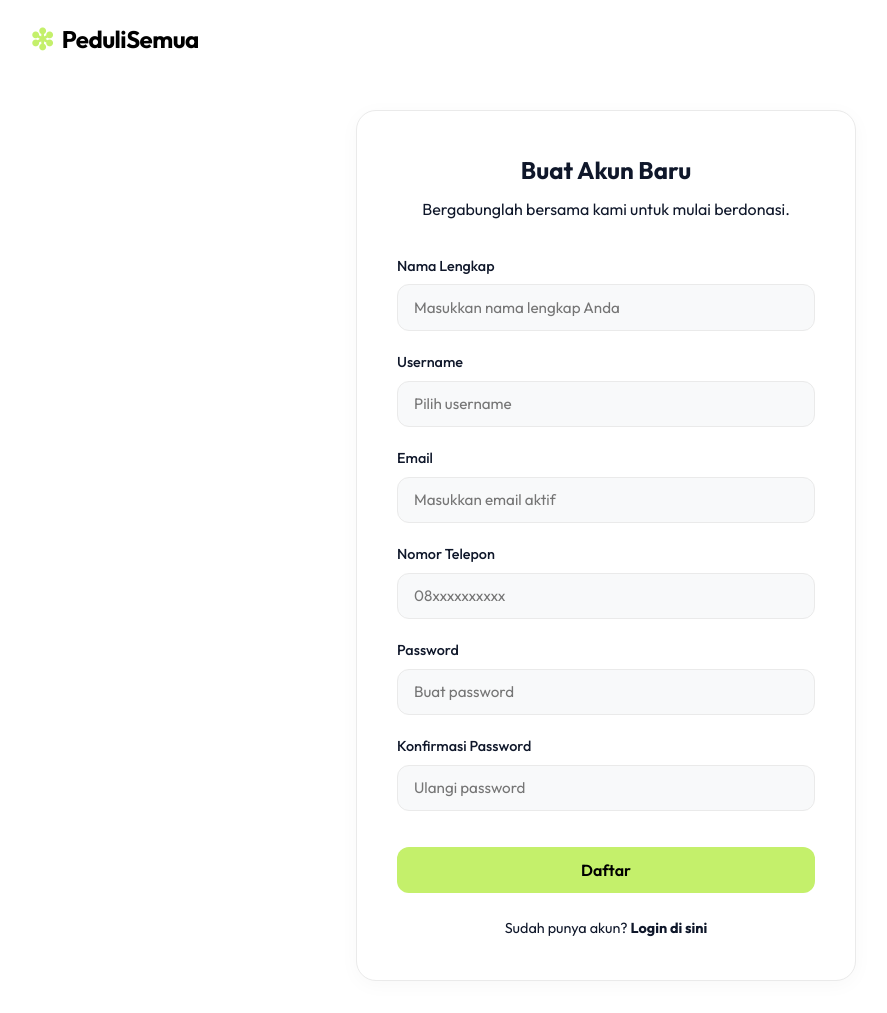
After one commit to audriskasula/MiniProject-1_PrkProgweb, a PHP site: page /register.php in a window 1280 px wide. The commit adds this page. Shown: the whole page, without its empty margins (34-921 px from the left). Run offline with PHP 8.4, Linux system fonts and the light colour scheme.

Commit message:
Feat : user register

```diff
--- /dev/null
+++ b/register.php
@@ -0,0 +1,158 @@
+<?php
+session_start();
+require 'koneksi.php';
+
+if (isset($_SESSION['user_id'])) {
+    header("Location: index.php");
+    exit();
+}
+
+$error = "";
+$success = "";
+
+if ($_SERVER["REQUEST_METHOD"] == "POST") {
+    $nama_lengkap = trim($_POST['nama_lengkap']);
+    $username = trim($_POST['username']);
+    $email = trim($_POST['email']);
+    $no_telepon = trim($_POST['no_telepon']);
+    $password = $_POST['password'];
+    $confirm_password = $_POST['confirm_password'];
+
+    // Basic Validation
+    if ($password !== $confirm_password) {
+        $error = "Password dan Konfirmasi Password tidak cocok!";
+    } else {
+        // Cek apakah username atau email sudah ada
+        $stmt_check = $conn->prepare("SELECT id FROM users WHERE username = ? OR email = ?");
+        $stmt_check->bind_param("ss", $username, $email);
+        $stmt_check->execute();
+        $result_check = $stmt_check->get_result();
+
+        if ($result_check->num_rows > 0) {
+            $error = "Username atau Email sudah terdaftar!";
+        } else {
+            // Hash password untuk keamanan (mencegah SQL injection dan aman jika db bocor)
+            $hashed_password = password_hash($password, PASSWORD_DEFAULT);
+            $role = 'donatur'; // Default role untuk register publik
+
+            $stmt_insert = $conn->prepare("INSERT INTO users (username, password, role, nama_lengkap, email, no_telepon) VALUES (?, ?, ?, ?, ?, ?)");
+            $stmt_insert->bind_param("ssssss", $username, $hashed_password, $role, $nama_lengkap, $email, $no_telepon);
+
+            if ($stmt_insert->execute()) {
+                $success = "Registrasi berhasil! Silakan login.";
+            } else {
+                $error = "Terjadi kesalahan saat menyimpan data.";
+            }
+        }
+    }
+}
+?>
+<!DOCTYPE html>
+<html lang="id">
+<head>
+    <meta charset="UTF-8">
+    <meta name="viewport" content="width=device-width, initial-scale=1.0">
+    <title>Daftar - PeduliSemua</title>
+    <link rel="stylesheet" href="style.css">
+</head>
+<body>
+
+    <header>
+        <a href="index.php" class="logo"><span class="logo-icon">❇</span> PeduliSemua</a>
+    </header>
+
+    <div class="container center-card-layout">
+        <div class="glass-card form-container" style="max-width: 500px;">
+            <h2 style="margin-bottom: 0.5rem; text-align: center;">Buat Akun Baru</h2>
+            <p style="color: var(--text-muted); margin-bottom: 2rem; text-align: center;">Bergabunglah bersama kami untuk mulai berdonasi.</p>
+
+            <?php if ($error): ?>
+                <div style="background-color: #fee2e2; color: #dc2626; padding: 10px; border-radius: 8px; margin-bottom: 1rem;">
+                    <?php echo $error; ?>
+                </div>
+            <?php endif; ?>
+
+            <?php if ($success): ?>
+                <div style="background-color: #dcfce7; color: #16a34a; padding: 10px; border-radius: 8px; margin-bottom: 1rem; text-align: center;">
+                    <?php echo $success; ?><br><br>
+                    <a href="login.php" class="btn-primary" style="display: inline-block;">Pergi ke Halaman Login</a>
+                </div>
+            <?php else: ?>
+
+            <form action="register.php" method="POST" id="registerForm">
+                <div class="form-group">
+                    <label>Nama Lengkap</label>
+                    <input type="text" name="nama_lengkap" class="form-control" placeholder="Masukkan nama lengkap Anda" required>
+                </div>
+
+                <div class="form-group">
+                    <label>Username</label>
+                    <input type="text" name="username" class="form-control" placeholder="Pilih username" required>
+                </div>
+
+                <div class="form-group">
+                    <label>Email</label>
+                    <input type="email" name="email" class="form-control" placeholder="Masukkan email aktif" required>
+                </div>
+
+                <div class="form-group">
+                    <label>Nomor Telepon</label>
+                    <input type="text" name="no_telepon" class="form-control" placeholder="08xxxxxxxxxx" required>
+                </div>
+
+                <div class="form-group">
+                    <label>Password</label>
+                    <input type="password" name="password" id="password" class="form-control" placeholder="Buat password" required>
+                </div>
+
+                <div class="form-group">
+                    <label>Konfirmasi Password</label>
+                    <input type="password" name="confirm_password" id="confirm_password" class="form-control" placeholder="Ulangi password" required>
+                </div>
+
+                <p id="passwordError" style="color: #dc2626; font-size: 0.85rem; margin-top: -10px; margin-bottom: 10px; display: none;">Password tidak cocok!</p>
+
+                <button type="submit" class="btn-primary" style="margin-top: 1rem; width: 100%;">Daftar</button>
+            </form>
+
+            <?php endif; ?>
+
+            <p style="margin-top: 1.5rem; color: var(--text-muted); font-size: 0.9rem; text-align: center;">
+                Sudah punya akun? <a href="login.php" style="color: var(--primary); text-decoration: none; font-weight: bold;">Login di sini</a>
+            </p>
+        </div>
+    </div>
+
+    <script>
+        document.addEventListener("DOMContentLoaded", function() {
+            const form = document.getElementById("registerForm");
+            const password = document.getElementById("password");
+            const confirmPassword = document.getElementById("confirm_password");
+            const passwordError = document.getElementById("passwordError");
+
+            if (form) {
+                // Real-time validation
+                confirmPassword.addEventListener('input', function() {
+                    if (password.value !== confirmPassword.value) {
+                        passwordError.style.display = 'block';
+                        confirmPassword.style.borderColor = '#dc2626';
+                    } else {
+                        passwordError.style.display = 'none';
+                        confirmPassword.style.borderColor = '#c4f06b';
+                    }
+                });
+
+                // On Submit validation
+                form.addEventListener("submit", function(e) {
+                    if (password.value !== confirmPassword.value) {
+                        e.preventDefault(); // Mencegah form di-submit
+                        passwordError.style.display = 'block';
+                        confirmPassword.style.borderColor = '#dc2626';
+                        confirmPassword.focus();
+                    }
+                });
+            }
+        });
+    </script>
+</body>
+</html>
```
Also changed, not shown: login.php (+7 -6 lines).
